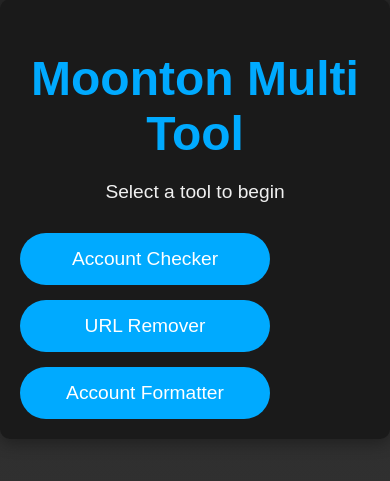
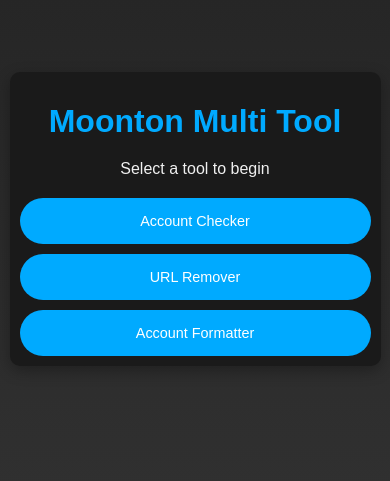
Before and after one commit to GloomiPicksXy/web-based-check, a plain HTML site: page index.html in a window 390 px wide. Shown: the part 203-684 px from the top of the page. Drawn offline with Linux system fonts and the light colour scheme.

Commit message:
Update styles.css

```diff
--- a/styles.css
+++ b/styles.css
@@ -14,8 +14,8 @@ body {
 
 #app {
   text-align: center;
-  max-width: 800px;
   width: 100%;
+  max-width: 400px;
   padding: 20px;
   border-radius: 10px;
   box-shadow: 0 5px 15px rgba(0, 0, 0, 0.3);
@@ -23,7 +23,7 @@ body {
 }
 
 h1 {
-  font-size: 3rem;
+  font-size: 2.5rem;
   color: #00aaff;
   margin-bottom: 20px;
 }
@@ -35,20 +35,19 @@ h2 {
 }
 
 p {
-  font-size: 1.2rem;
-  margin-bottom: 30px;
+  font-size: 1rem;
+  margin-bottom: 20px;
 }
 
 .menu-buttons {
   display: flex;
   flex-direction: column;
-  gap: 15px;
-  justify-content: center;
+  gap: 10px;
 }
 
 .menu-btn, .action-btn, .back-button {
-  padding: 15px 30px;
-  font-size: 1.2rem;
+  padding: 15px;
+  font-size: 1rem;
   color: white;
   background: #00aaff;
   border: none;
@@ -62,13 +61,8 @@ p {
   transform: scale(1.05);
 }
 
-.menu-btn {
-  width: 250px;
-}
-
 .tool-section {
   display: none;
-  margin-top: 30px;
 }
 
 input[type="file"] {
@@ -89,7 +83,7 @@ input[type="file"] {
   border: 2px solid transparent;
   border-image: linear-gradient(45deg, #ff007f, #00ff00, #00ffff, #ff00ff) 1;
   color: #fff;
-  font-size: 1rem;
+  font-size: 0.9rem;
   white-space: pre-wrap;
   text-align: left;
 }
@@ -98,11 +92,26 @@ input[type="file"] {
   display: none;
 }
 
-.back-button {
-  margin-top: 20px;
-  width: 150px;
-}
-
 button:focus {
   outline: none;
 }
+
+/* Responsiveness */
+@media (max-width: 768px) {
+  #app {
+    max-width: 90%;
+    padding: 10px;
+  }
+
+  h1 {
+    font-size: 2rem;
+  }
+
+  h2 {
+    font-size: 1.5rem;
+  }
+
+  .menu-btn, .action-btn, .back-button {
+    font-size: 0.9rem;
+  }
+}
```
